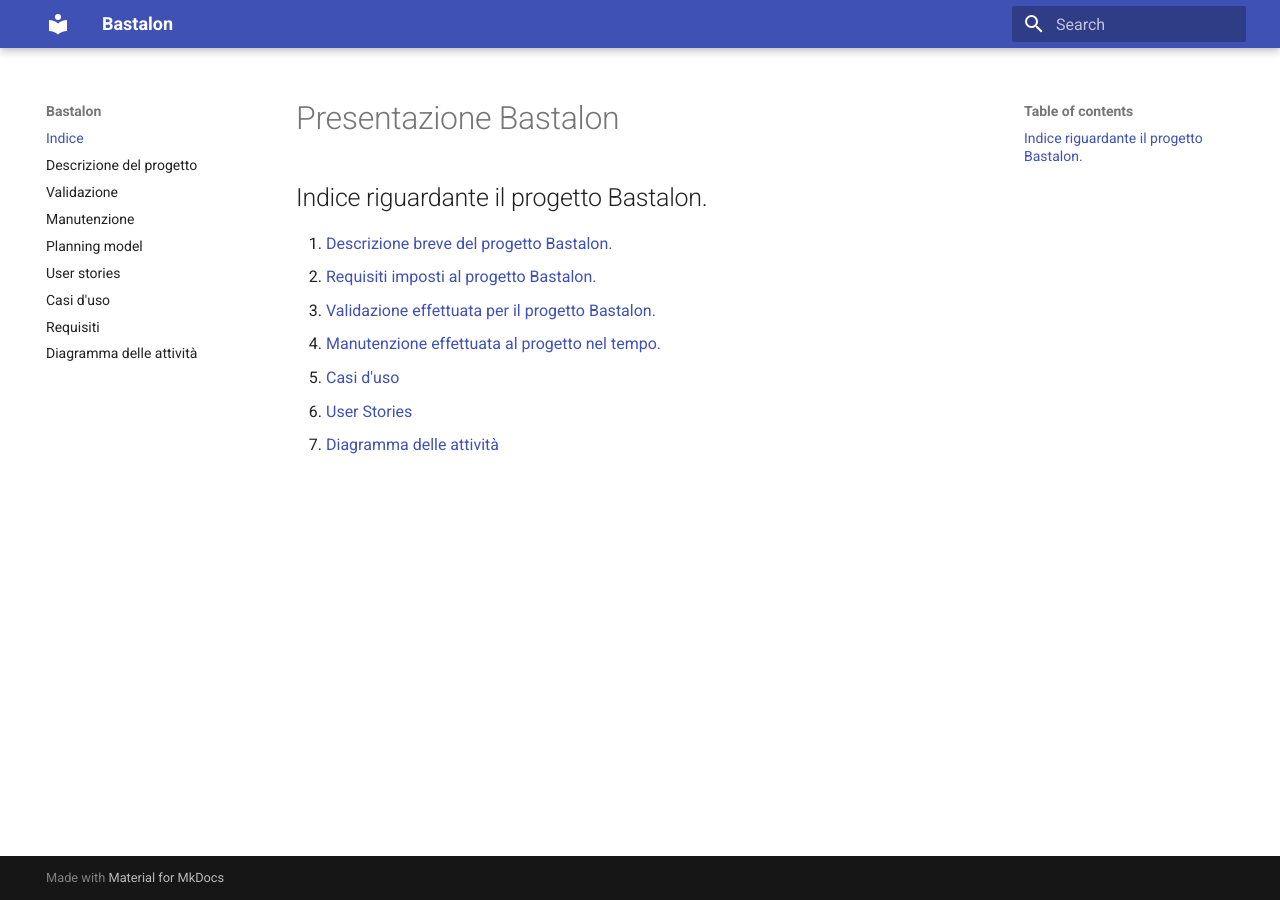
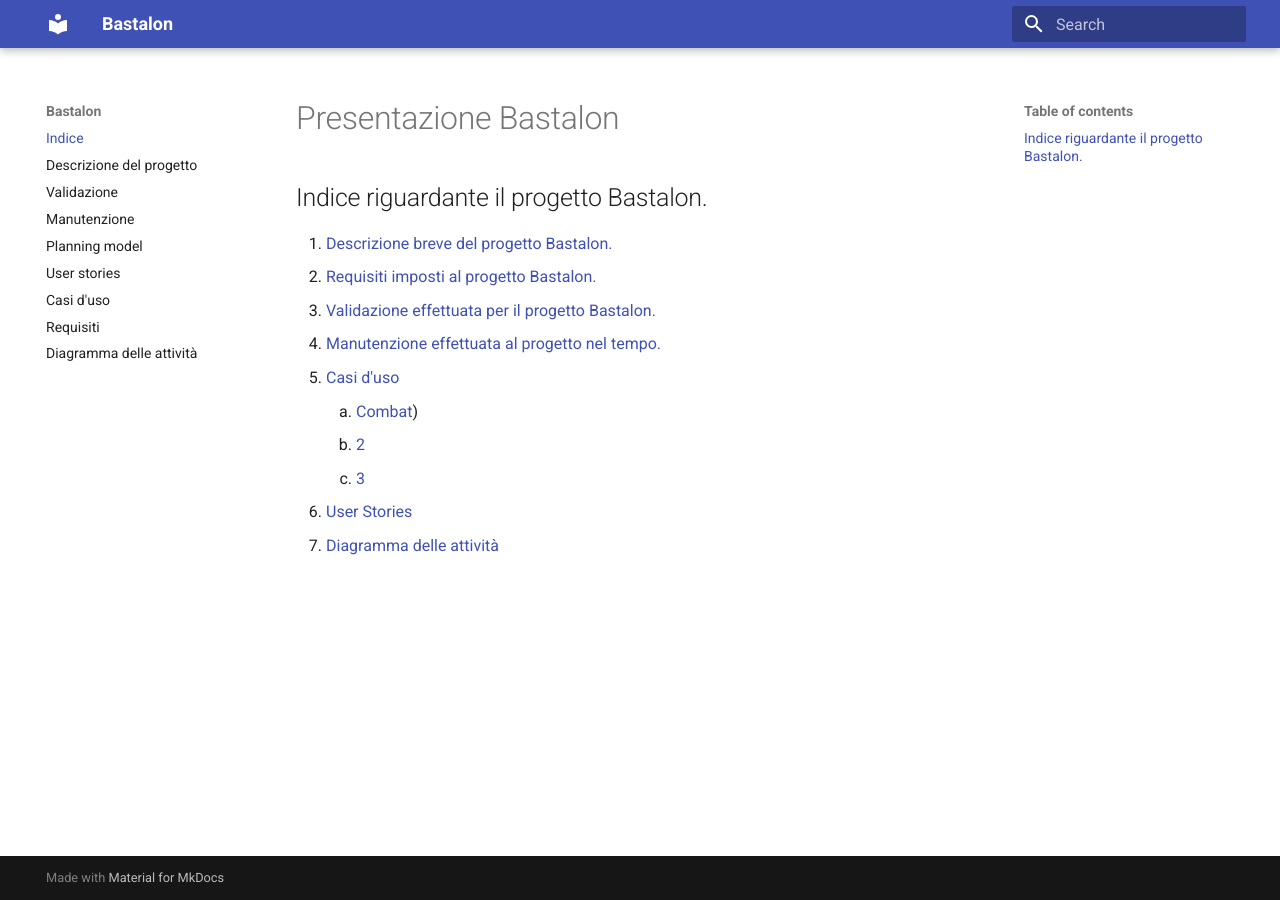
Before and after one commit to Franziska02/Bastalon, an MkDocs documentation site: the page built from docs/index.md, in a window 1280 px wide. Built offline with MkDocs 1.6.1 and Material for MkDocs 9.7.7, drawn with Linux system fonts in a browser that asks for light colours.

Commit message:
aggiornato index e aggiunte pagine casi d'uso

```diff
--- a/docs/index.md
+++ b/docs/index.md
@@ -7,5 +7,8 @@
 3. [Validazione effettuata per il progetto Bastalon.](./validazione.md)
 4. [Manutenzione effettuata al progetto nel tempo.](./manutenzione.md)
 5. [Casi d'uso](./casi_d'uso.md)
+    1. [Combat](./caso_d'uso_1_(combattimento).md)
+    2. [2](./caso_d'uso_2.md)
+    3. [3](./caso_d'uso_3.md)
 6. [User Stories](./user_stories.md)
 7. [Diagramma delle attività](./Diagramma_delle_attività.md)
```
Also changed, not shown: docs/caso_d'uso_1_(combattimento).md (added).
